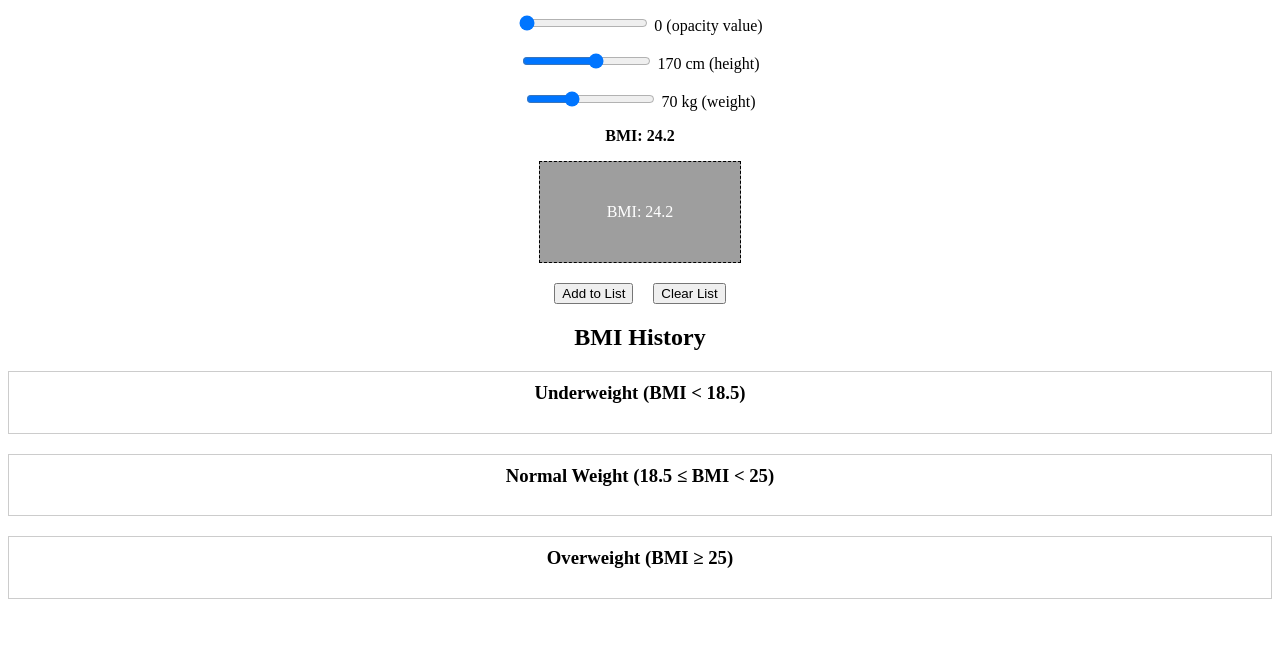
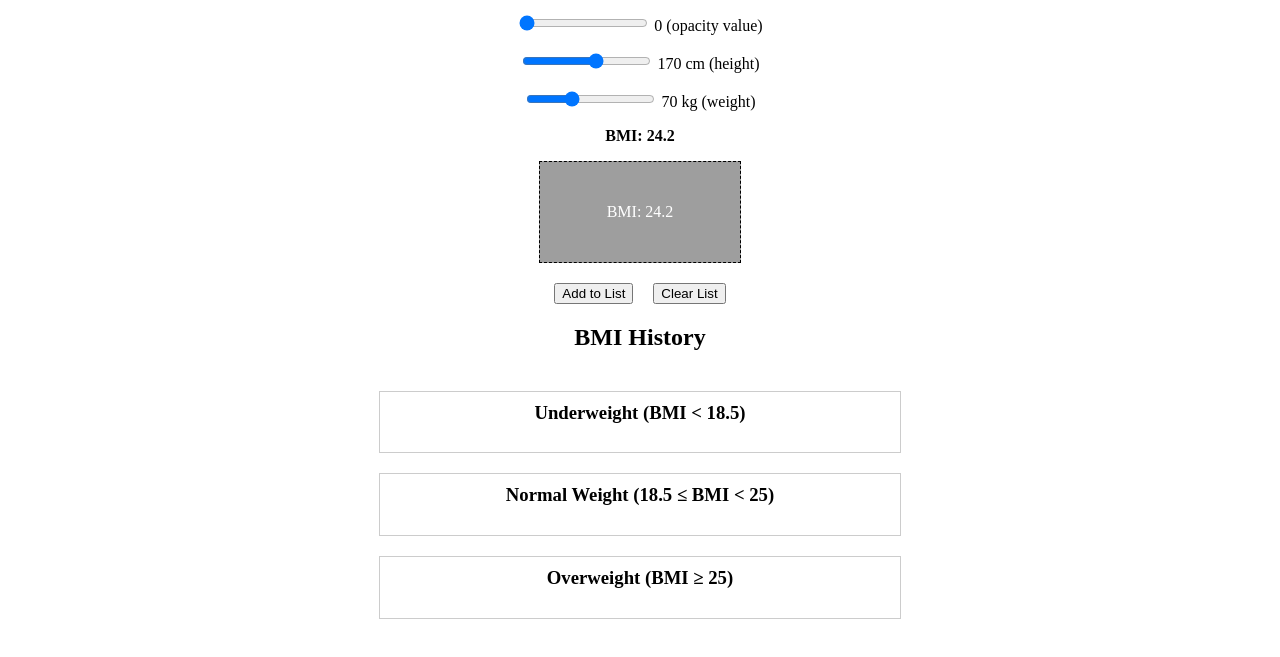
Before and after one commit to alfo0924/20240810-VueRangeSlideBMITemplates, a plain HTML site: page index.html in a window 1280 px wide. Shown: the part 101-758 px from the top of the page. Drawn offline with nearby package versions, Linux system fonts and the light colour scheme; grey boxes are pictures that could not be loaded.

Commit message:
Update index.html

```diff
--- a/index.html
+++ b/index.html
@@ -43,9 +43,15 @@
       margin-top: 20px;
       border: 1px solid #ccc;
       padding: 10px;
+      width:500px;
     }
     .bmi-category h3 {
       margin-top: 0;
+    }
+    .bmiCategoryContainer{
+    display:flex;
+    flex-direction:column;
+	align-items:center;
     }
   </style>
 </head>
@@ -81,7 +87,7 @@
   </div>
 
   <h2>BMI History</h2>
-
+  <div class="bmiCategoryContainer">
   <div class="bmi-category">
     <h3>Underweight (BMI < 18.5)</h3>
     <ul>
@@ -108,6 +114,7 @@
       </li>
     </ul>
   </div>
+</div>
 </div>
 
 <script src="https://unpkg.com/vue@3/dist/vue.global.js"></script>
```
